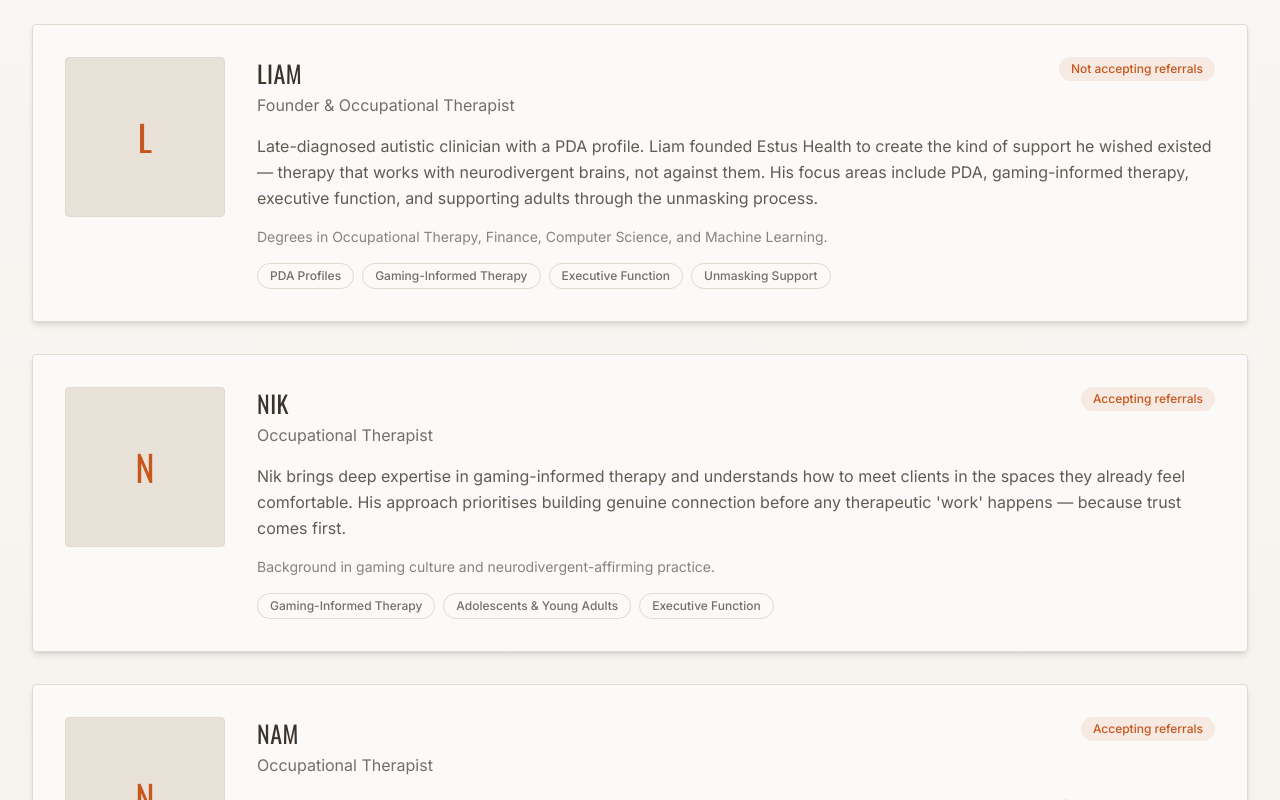
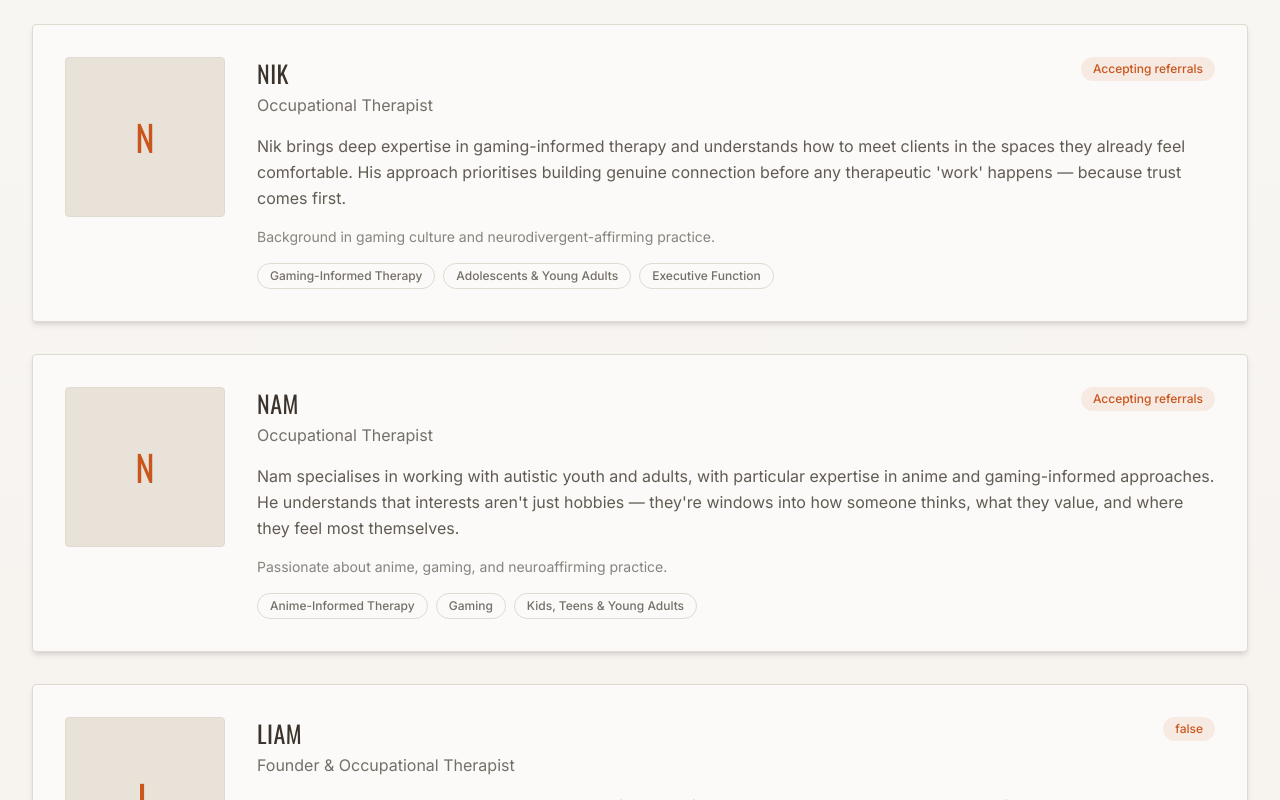
Before and after one commit to EstusHealth/estus-health-website, a React (Vite) app: page /about/team in a window 1280 px wide. Shown: the part 960-1760 px from the top of the page. Built offline with nearby package versions, Linux system fonts and the light colour scheme.

Commit message:
Update TeamPage.jsx

```diff
--- a/src/pages/TeamPage.jsx
+++ b/src/pages/TeamPage.jsx
@@ -2,15 +2,7 @@ import { Section, Card, CardContent, Button, Badge } from '../components/ui';
 import { ArrowRight, Mail } from 'lucide-react';
 
 const team = [
-  {
-    name: "Liam",
-    role: "Founder & Occupational Therapist",
-    status: "Not accepting referrals",
-    bio: "Late-diagnosed autistic clinician with a PDA profile. Liam founded Estus Health to create the kind of support he wished existed — therapy that works with neurodivergent brains, not against them. His focus areas include PDA, gaming-informed therapy, executive function, and supporting adults through the unmasking process.",
-    background: "Degrees in Occupational Therapy, Finance, Computer Science, and Machine Learning.",
-    specialties: ["PDA Profiles", "Gaming-Informed Therapy", "Executive Function", "Unmasking Support"],
-  },
-  {
+   {
     name: "Nik",
     role: "Occupational Therapist",
     status: "Accepting referrals",
@@ -25,6 +17,14 @@ const team = [
     bio: "Nam specialises in working with autistic youth and adults, with particular expertise in anime and gaming-informed approaches. He understands that interests aren't just hobbies — they're windows into how someone thinks, what they value, and where they feel most themselves.",
     background: "Passionate about anime, gaming, and neuroaffirming practice.",
     specialties: ["Anime-Informed Therapy", "Gaming", "Kids, Teens & Young Adults"],
+  },
+   {
+    name: "Liam",
+    role: "Founder & Occupational Therapist",
+    status: "false",
+    bio: "Late-diagnosed autistic clinician with a PDA profile. Liam founded Estus Health to create the kind of support he wished existed — therapy that works with neurodivergent brains, not against them. His focus areas include PDA, gaming-informed therapy, executive function, and supporting adults through the unmasking process.",
+    background: "Degrees in Occupational Therapy, Finance, Computer Science, and Machine Learning.",
+    specialties: ["PDA Profiles", "Gaming-Informed Therapy", "Executive Function", "Unmasking Support"],
   },
 ];
 
```
